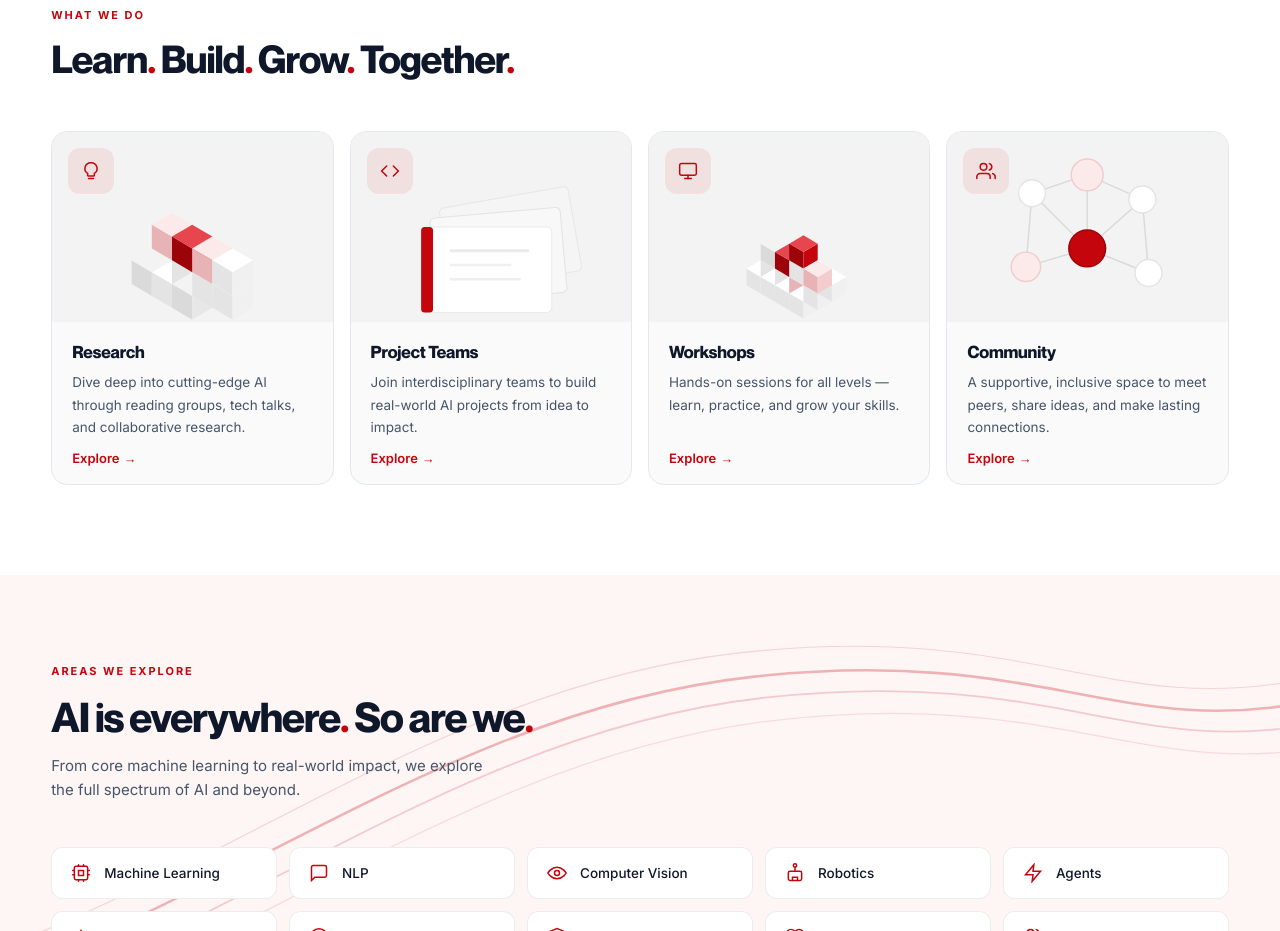
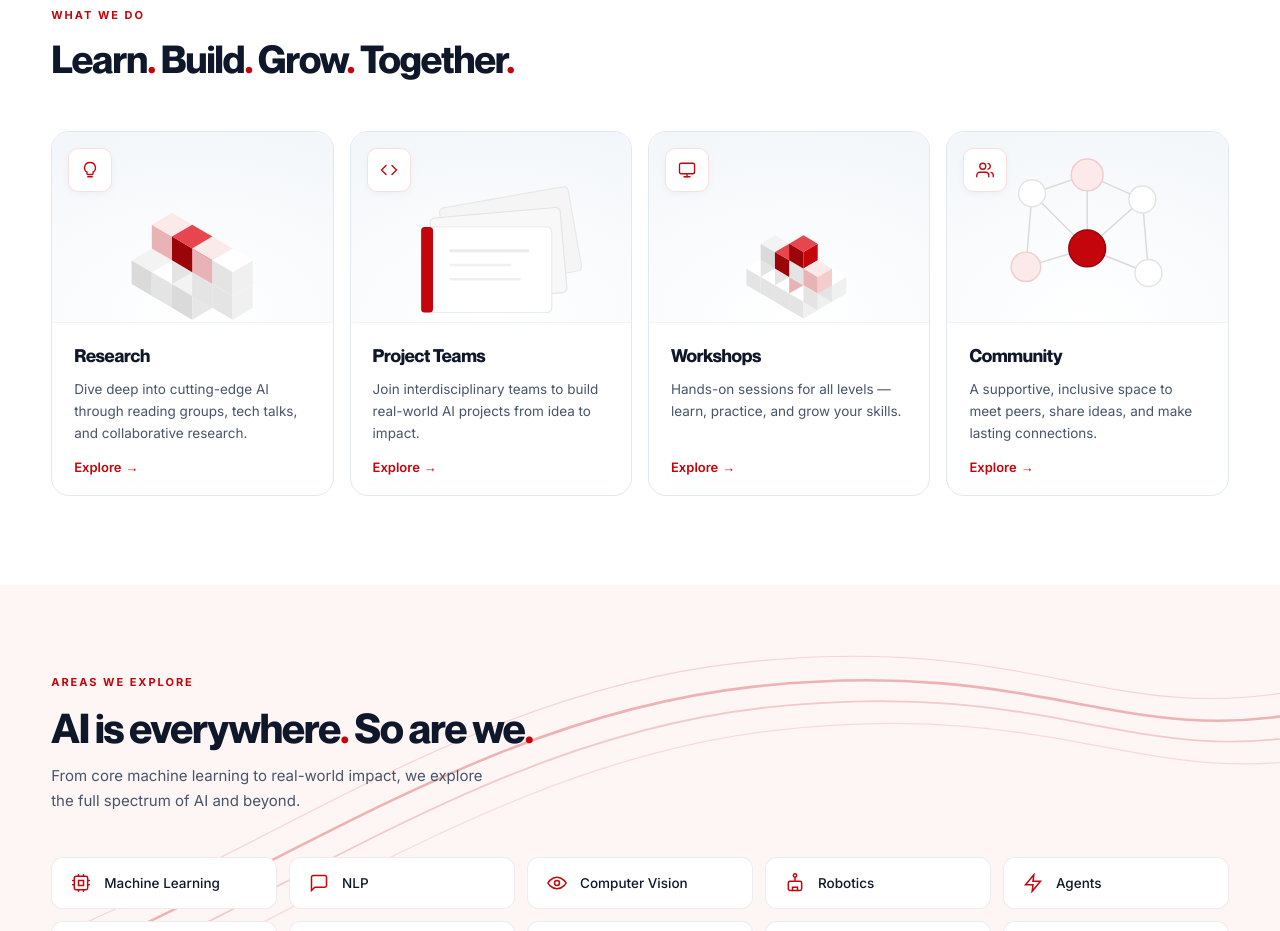
Before and after one commit to aiclubuwmadison/aiclubuwmadison.github.io, a React (Vite) app: page / in a window 1280 px wide. Shown: the part 1320-2251 px from the top of the page. Built offline with nearby package versions, Linux system fonts and the light colour scheme; a web font is replaced by a local one.

Commit message:
style: redesign What We Do cards with modern gradients, animations, and shadows

```diff
--- a/src/components/About.css
+++ b/src/components/About.css
@@ -397,25 +397,26 @@
 
 .about-what-card {
   border: 1px solid var(--atmos-hairline);
-  border-radius: 16px;
+  border-radius: 18px;
   display: flex;
   flex-direction: column;
-  background: #fafafa;
+  background: #ffffff;
   overflow: hidden;
-  transition: border-color 220ms ease, box-shadow 220ms ease, transform 220ms ease;
+  transition: border-color 280ms ease, box-shadow 280ms ease, transform 380ms cubic-bezier(0.2, 0.8, 0.2, 1);
 }
 
 .about-what-card:hover {
-  border-color: rgba(197,5,12,0.18);
-  box-shadow: 0 8px 28px rgba(0,0,0,0.08);
-  transform: translateY(-4px);
+  border-color: rgba(197, 5, 12, 0.15);
+  box-shadow: 0 16px 36px rgba(0, 0, 0, 0.05), 0 4px 12px rgba(197, 5, 12, 0.03);
+  transform: translateY(-6px) scale(1.015);
 }
 
-/* Visual area: contains icon + SVG illustration */
+/* Visual area: contains icon + SVG illustration with subtle grid pattern or clean gradient */
 .about-what-card-visual {
   position: relative;
   height: 190px;
-  background: #f3f3f3;
+  background: radial-gradient(130% 130% at 50% 100%, #ffffff 0%, #f1f5f9 100%);
+  border-bottom: 1px solid var(--atmos-hairline-soft);
   display: flex;
   align-items: center;
   justify-content: center;
@@ -427,20 +428,27 @@
   position: absolute;
   top: 16px;
   left: 16px;
-  width: 46px;
-  height: 46px;
-  border-radius: 12px;
-  background: rgba(197,5,12,0.08);
+  width: 42px;
+  height: 42px;
+  border-radius: 10px;
+  background: rgba(255, 255, 255, 0.95);
+  border: 1px solid rgba(197, 5, 12, 0.12);
+  box-shadow: 0 2px 8px rgba(0, 0, 0, 0.04);
   display: flex;
   align-items: center;
   justify-content: center;
   color: var(--atmos-badger);
   z-index: 2;
   flex-shrink: 0;
+  transition: transform 300ms cubic-bezier(0.2, 0.8, 0.2, 1), background-color 220ms ease;
+}
+.about-what-card:hover .about-what-icon {
+  transform: scale(1.08);
+  background-color: #ffffff;
 }
 .about-what-icon svg {
-  width: 20px;
-  height: 20px;
+  width: 18px;
+  height: 18px;
 }
 
 .about-what-illus-wrap {
@@ -449,24 +457,28 @@
   display: flex;
   align-items: center;
   justify-content: center;
+  transition: transform 380ms cubic-bezier(0.2, 0.8, 0.2, 1);
+}
+.about-what-card:hover .about-what-illus-wrap {
+  transform: scale(1.05);
 }
 
 /* Text body */
 .about-what-card-body {
-  padding: 20px 20px 18px;
+  padding: 22px 22px 20px;
   display: flex;
   flex-direction: column;
-  gap: 8px;
+  gap: 10px;
   flex: 1;
 }
 
 .about-what-card-title {
   font-family: var(--atmos-serif);
-  font-size: 17px;
+  font-size: 18px;
   font-weight: 700;
   color: var(--atmos-ink);
   margin: 0;
-  letter-spacing: -0.01em;
+  letter-spacing: -0.015em;
   line-height: 1.25;
 }
 
@@ -923,19 +935,24 @@
 }
 
 [data-theme="dark"] .about-what-card {
-  background: #141414;
+  background: #111111;
+  border-color: rgba(255, 255, 255, 0.05);
 }
 
 [data-theme="dark"] .about-what-card:hover {
-  box-shadow: 0 8px 28px rgba(0, 0, 0, 0.5);
+  border-color: rgba(197, 5, 12, 0.3);
+  box-shadow: 0 16px 36px rgba(0, 0, 0, 0.4), 0 4px 12px rgba(197, 5, 12, 0.1);
 }
 
 [data-theme="dark"] .about-what-card-visual {
-  background: #1a1a1a;
+  background: radial-gradient(130% 130% at 50% 100%, #161616 0%, #0d0d0d 100%);
+  border-bottom: 1px solid rgba(255, 255, 255, 0.05);
 }
 
 [data-theme="dark"] .about-what-icon {
-  background: rgba(197, 5, 12, 0.18);
+  background: #1c1c1c;
+  border-color: rgba(255, 255, 255, 0.08);
+  color: #fca5a5;
 }
 
 /* ── Dark mode (Areas We Explore + CTA Banner) ───────────── */
```
